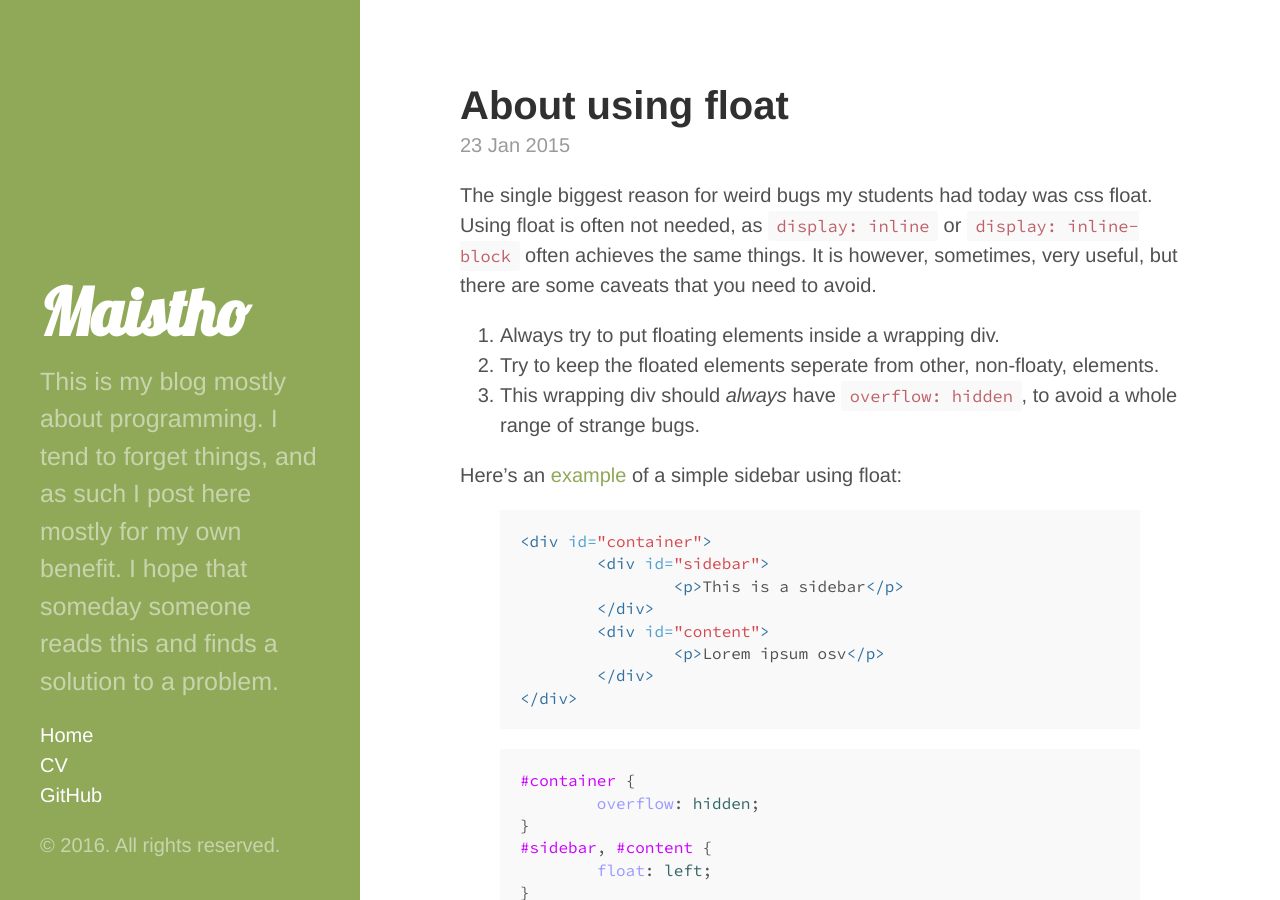
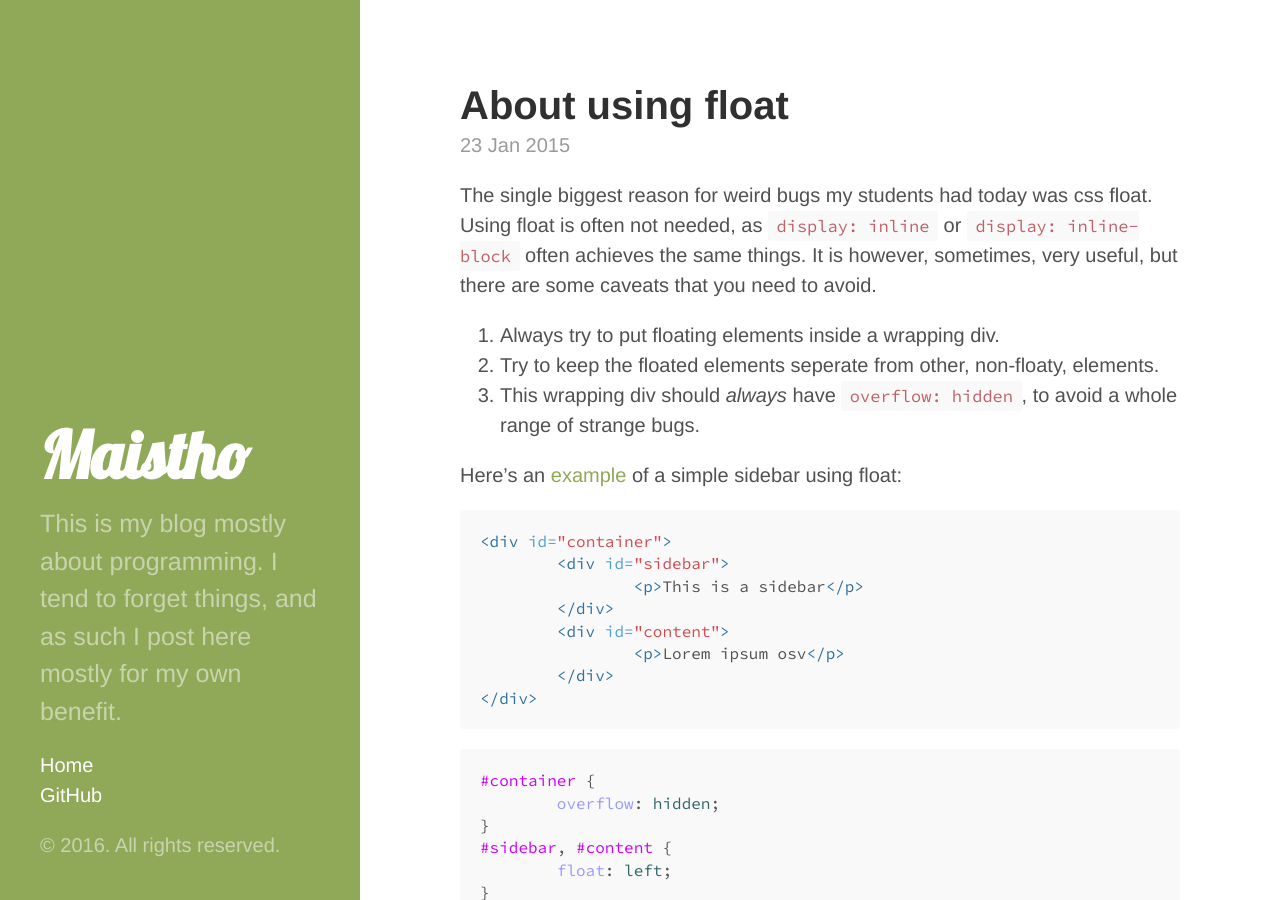
Before and after one commit to Maistho/maistho.github.io, a Jekyll site: the page built from _posts/2015-01-23-about-using-float.md, in a window 1280 px wide and 900 px high. Built offline with Jekyll 4.4.1, drawn with Linux system fonts in a browser that asks for light colours; nearby versions of some CDN libraries.

Commit message:
update to use rouge highlighter

````diff
--- a/Gemfile
+++ b/Gemfile
@@ -1,2 +1,2 @@
 source 'https://rubygems.org'
-gem 'github-pages'
+gem 'github-pages', group: :jekyll_plugins
--- a/_config.yml
+++ b/_config.yml
@@ -1,6 +1,7 @@
 # Dependencies
 markdown:         kramdown
-pygments:         true
+gems:             ['jekyll-paginate']
+highlighter:      rouge
 
 # Permalinks
 permalink:        pretty
@@ -8,14 +9,14 @@
 # Setup
 title:            Maistho
 tagline:          'A Blog about Programming'
-description:      'This is my blog mostly about programming. I tend to forget things, and as such I post here mostly for my own benefit. I hope that someday someone reads this and finds a solution to a problem.'
+description:      'This is my blog mostly about programming. I tend to forget things, and as such I post here mostly for my own benefit.'
 url:              http://blog.bylundia.se
+repository:           https://github.com/maistho/maistho.github.io
 
 author:
   name:           'Gustav Bylund'
   url:            https://blog.bylundia.se
   github:         https://github.com/Maistho
-  cv:             https://bylundia.se/CV
 
 paginate:         5
 
--- a/_includes/sidebar.html
+++ b/_includes/sidebar.html
@@ -26,7 +26,6 @@
         {% endif %}
       {% endfor %}
 
-		<li class="sidebar-nav-item"><a href="{{ site.author.cv }}">CV</a></li>
       <li class="sidebar-nav-item"><a href="{{ site.author.github }}">GitHub</a></li>
     </ul>
 
--- a/_posts/2015-01-23-about-using-float.md
+++ b/_posts/2015-01-23-about-using-float.md
@@ -15,7 +15,7 @@
 
 Here's an [example](http://jsfiddle.net/9s2u0szk/) of a simple sidebar using float:
 
-{% highlight html %}
+```html
 <div id="container">
 	<div id="sidebar">
 		<p>This is a sidebar</p>
@@ -24,9 +24,9 @@
 		<p>Lorem ipsum osv</p>
 	</div>
 </div>
-{% endhighlight %}
+```
 
-{% highlight css %}
+```css
 #container {
 	overflow: hidden;
 }
@@ -41,4 +41,4 @@
 	background-color: #00f0f0;
 	width: calc(100% - 100px);
 }
-{% endhighlight %}
+```
````
Also changed, not shown: _posts/2014-09-01-git-submodules-init.md (+4 -2 lines).
